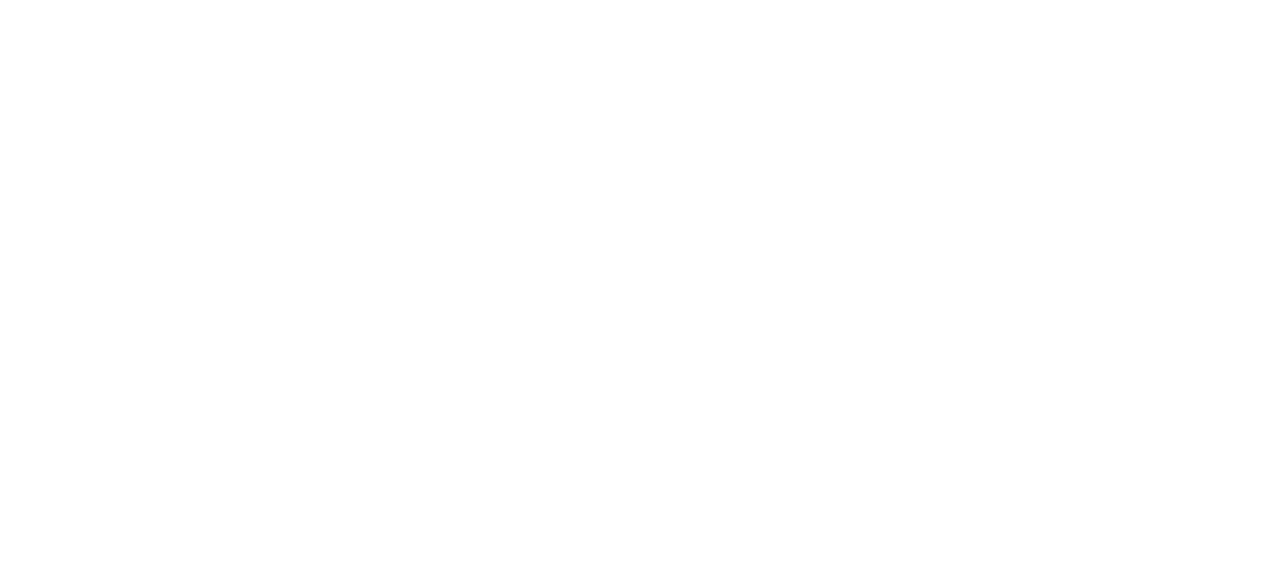
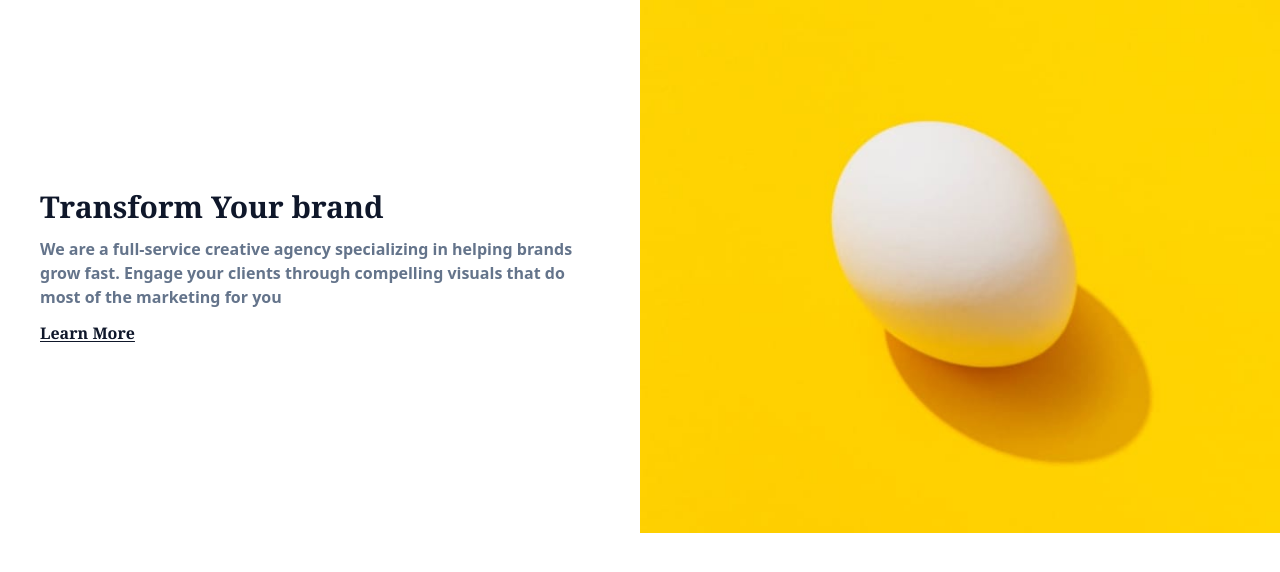
Before and after one commit to kohtet0/Sunnyside-Agency-Landing-Page, a website built with Vite: page index.html in a window 1280 px wide. Built offline with nearby package versions, Linux system fonts and the light colour scheme.

Commit message:
egg from kyk

```diff
--- a/index.html
+++ b/index.html
@@ -7,7 +7,35 @@
     <title>Vite App</title>
   </head>
   <body>
-    <main id="app"></main>
+    <main id="app">
+      <section
+        id="kykSection"
+        class="grid select-none grid-cols-1 md:grid-cols-2"
+      >
+        <div class="flex flex-col gap-3 p-10 order-2 md:order-1 justify-center">
+          <p class="font-serif text-slate-900 font-bold text-3xl">
+            Transform Your brand
+          </p>
+          <p class="text-slate-500 font-semibold">
+            We are a full-service creative agency specializing in helping brands
+            grow fast. Engage your clients through compelling visuals that do
+            most of the marketing for you
+          </p>
+          <button
+            class="text-slate-900 hover:opacity-95 items-start font-serif font-semibold underline underline-offset-2 text-start capitalize"
+          >
+            Learn More
+          </button>
+        </div>
+        <div class="order-1 md:order-2">
+          <img
+            class=""
+            src="./sunnyside-agency-landing-page-main/images/desktop/image-transform.jpg"
+            alt=""
+          />
+        </div>
+      </section>
+    </main>
     <script type="module" src="/main.js"></script>
   </body>
 </html>
```
